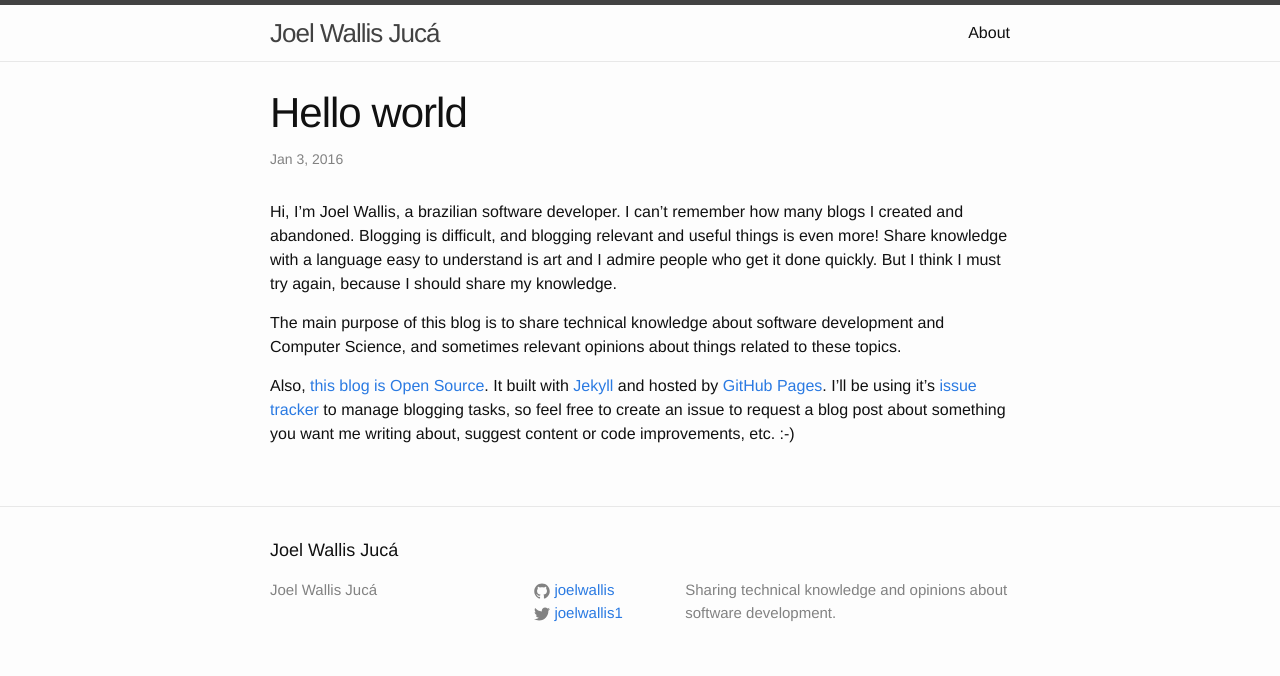
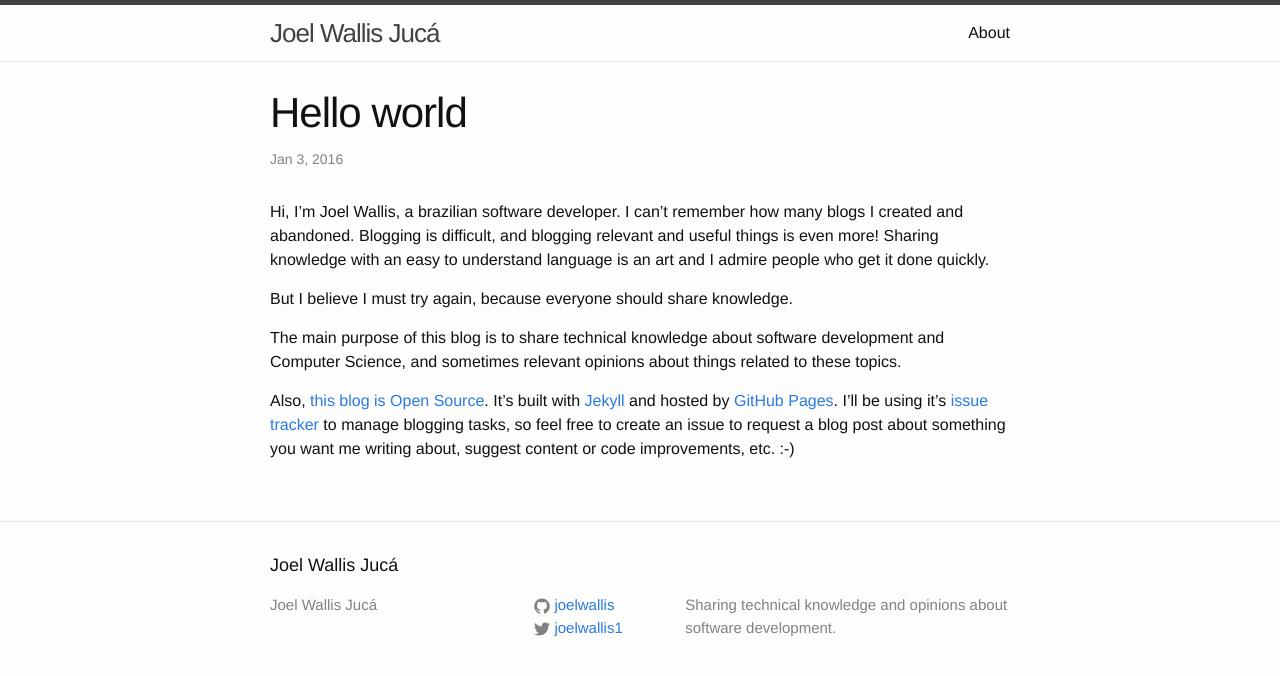
Before and after one commit to joeljuca/joelwallis.github.io, a Jekyll site: the page built from _posts/2016-01-03-hello-world.md, in a window 1280 px wide. Shown: the top 676 px of the page. Built offline with Jekyll 4.4.1, drawn with Linux system fonts in a browser that asks for light colours.

Commit message:
Typos on Hello world article

```diff
--- a/_posts/2016-01-03-hello-world.md
+++ b/_posts/2016-01-03-hello-world.md
@@ -6,8 +6,10 @@
 date: 2016-01-03T03:30:00.000Z
 ---
 
-Hi, I'm Joel Wallis, a brazilian software developer. I can't remember how many blogs I created and abandoned. Blogging is difficult, and blogging relevant and useful things is even more! Share knowledge with a language easy to understand is art and I admire people who get it done quickly. But I think I must try again, because I should share my knowledge.
+Hi, I'm Joel Wallis, a brazilian software developer. I can't remember how many blogs I created and abandoned. Blogging is difficult, and blogging relevant and useful things is even more! Sharing knowledge with an easy to understand language is an art and I admire people who get it done quickly.
+
+But I believe I must try again, because everyone should share knowledge.
 
 The main purpose of this blog is to share technical knowledge about software development and Computer Science, and sometimes relevant opinions about things related to these topics.
 
-Also, [this blog is Open Source](https://github.com/joelwallis/joelwallis.github.io). It built with [Jekyll](http://jekyllrb.com/) and hosted by [GitHub Pages](https://pages.github.com/). I'll be using it's [issue tracker](https://github.com/joelwallis/joelwallis.github.io/issues) to manage blogging tasks, so feel free to create an issue to request a blog post about something you want me writing about, suggest content or code improvements, etc. :-)
+Also, [this blog is Open Source](https://github.com/joelwallis/joelwallis.github.io). It's built with [Jekyll](http://jekyllrb.com/) and hosted by [GitHub Pages](https://pages.github.com/). I'll be using it's [issue tracker](https://github.com/joelwallis/joelwallis.github.io/issues) to manage blogging tasks, so feel free to create an issue to request a blog post about something you want me writing about, suggest content or code improvements, etc. :-)
```
